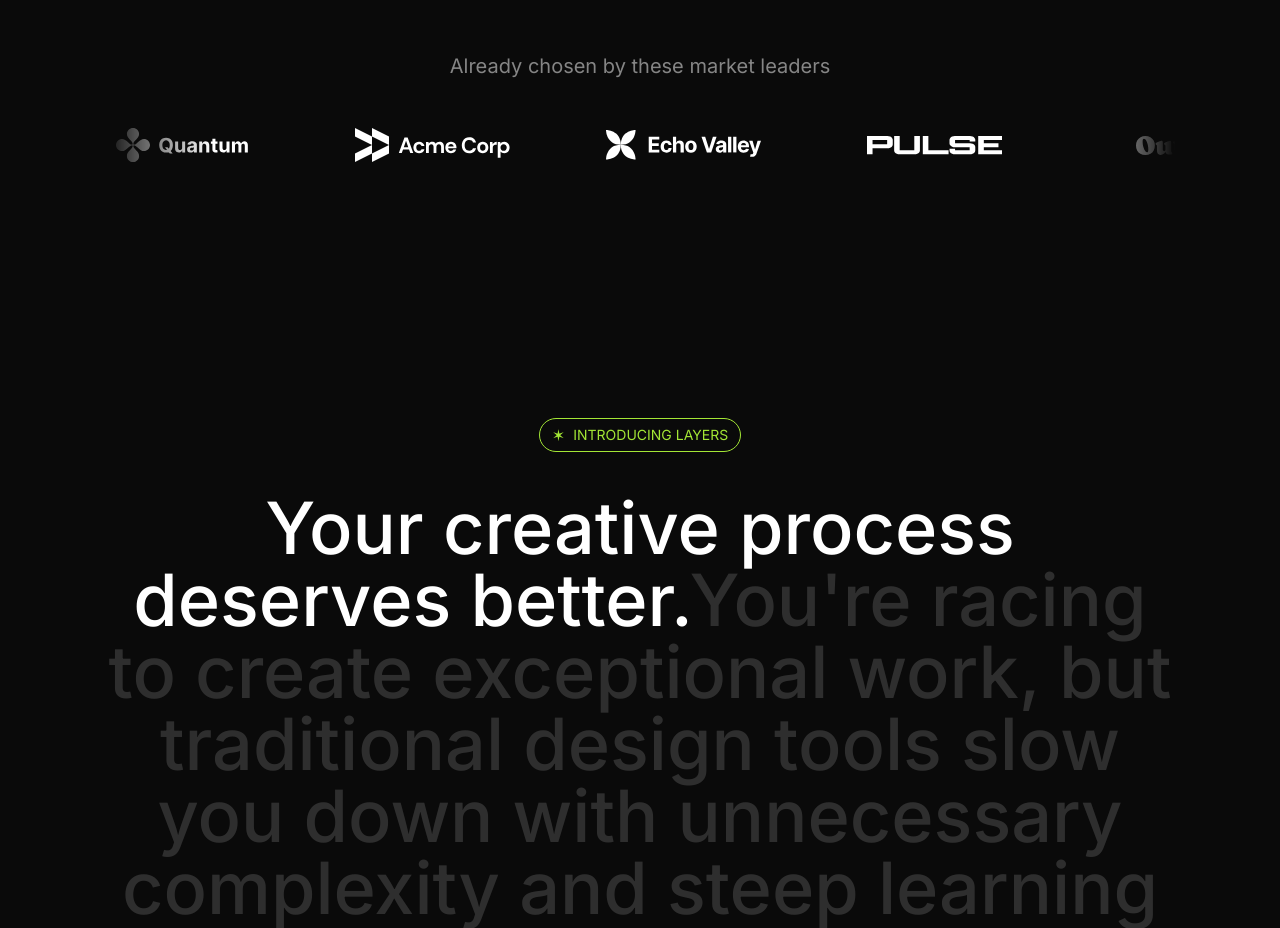
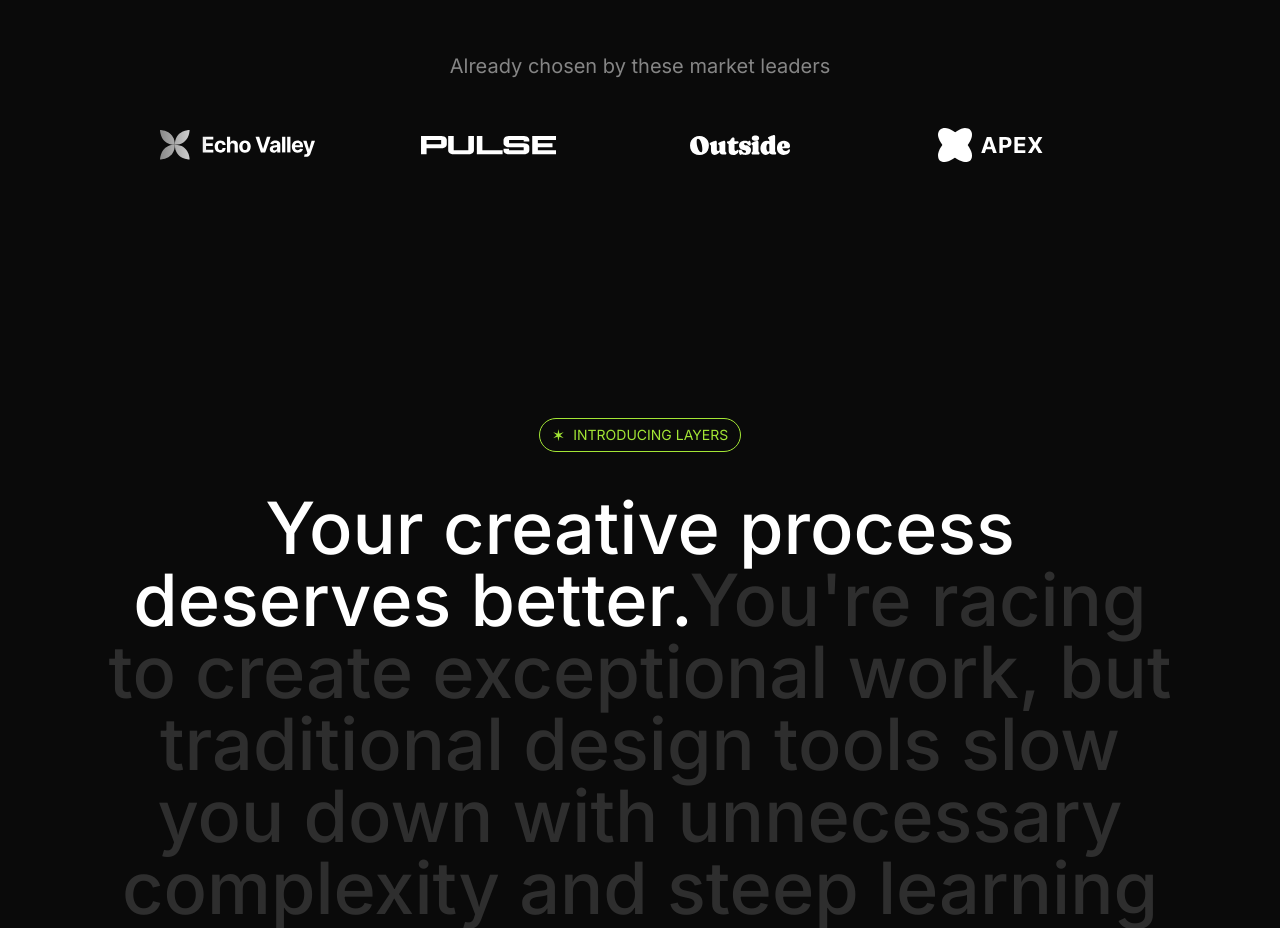
Before and after one commit to Suryansh777777/layers, a Next.js app: page / in a window 1280 px wide. Shown: the part 800-1728 px from the top of the page. Built offline with nearby package versions, Linux system fonts and the light colour scheme.

Commit message:
Add animated logo ticker with continuous scrolling effect

```diff
--- a/src/sections/LogoTicker.tsx
+++ b/src/sections/LogoTicker.tsx
@@ -1,3 +1,6 @@
+"use client";
+import React from "react";
+import { motion } from "framer-motion";
 import quantumLogo from "@/assets/images/quantum.svg";
 import acmeLogo from "@/assets/images/acme-corp.svg";
 import echoValleyLogo from "@/assets/images/echo-valley.svg";
@@ -26,12 +29,20 @@ export default function LogoTicker() {
         <h3 className="text-center text-white/50 text-xl">
           Already chosen by these market leaders
         </h3>
-        <div className="overflow-hidden mt-12 [mask-image:linear-gradient(to_right,transparent,black_10%,black_90%,transparent)]">
-          <div className="flex gap-24 pr-24">
-            {logos.map((logo) => (
-              <Image key={logo.name} src={logo.image} alt={logo.name} />
+        <div className="flex overflow-hidden mt-12 [mask-image:linear-gradient(to_right,transparent,black_10%,black_90%,transparent)]">
+          <motion.div
+            animate={{ x: "-50%" }}
+            transition={{ duration: 30, ease: "linear", repeat: Infinity }}
+            className="flex flex-none gap-24 pr-24"
+          >
+            {Array.from({ length: 2 }).map((_, i) => (
+              <React.Fragment key={i}>
+                {logos.map((logo) => (
+                  <Image key={logo.name} src={logo.image} alt={logo.name} />
+                ))}
+              </React.Fragment>
             ))}
-          </div>
+          </motion.div>
         </div>
       </div>
     </section>
```
